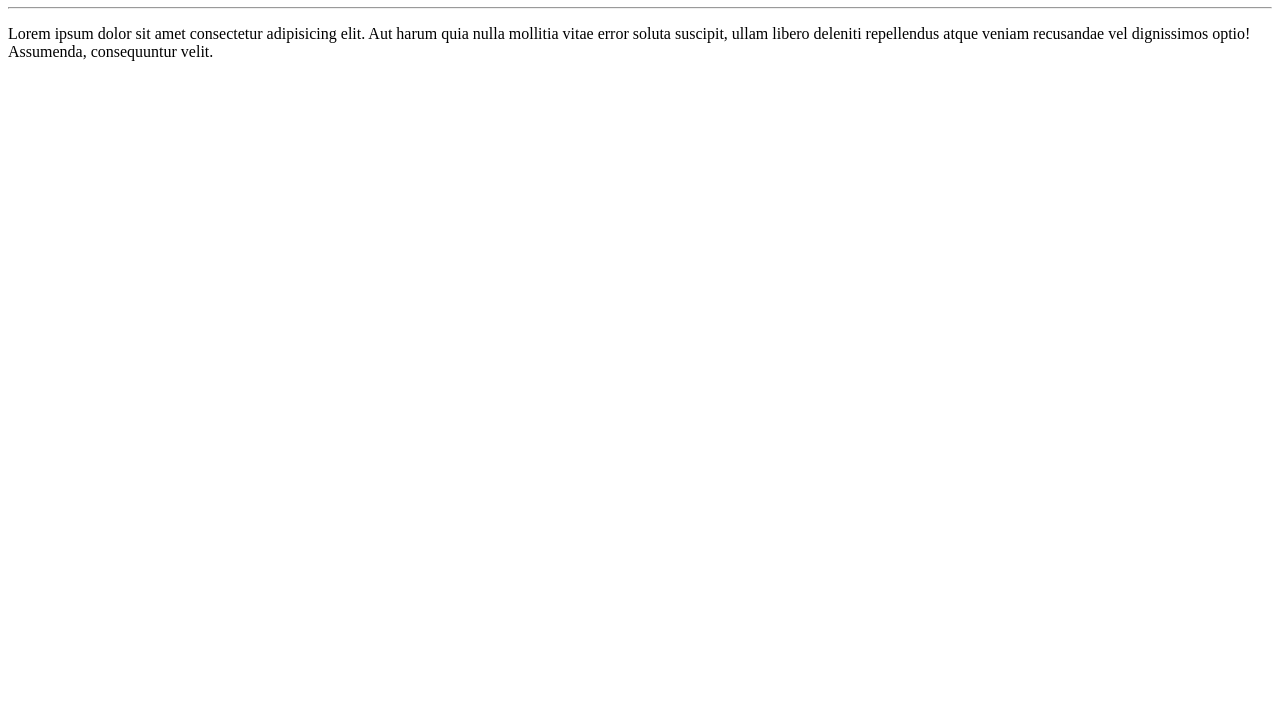
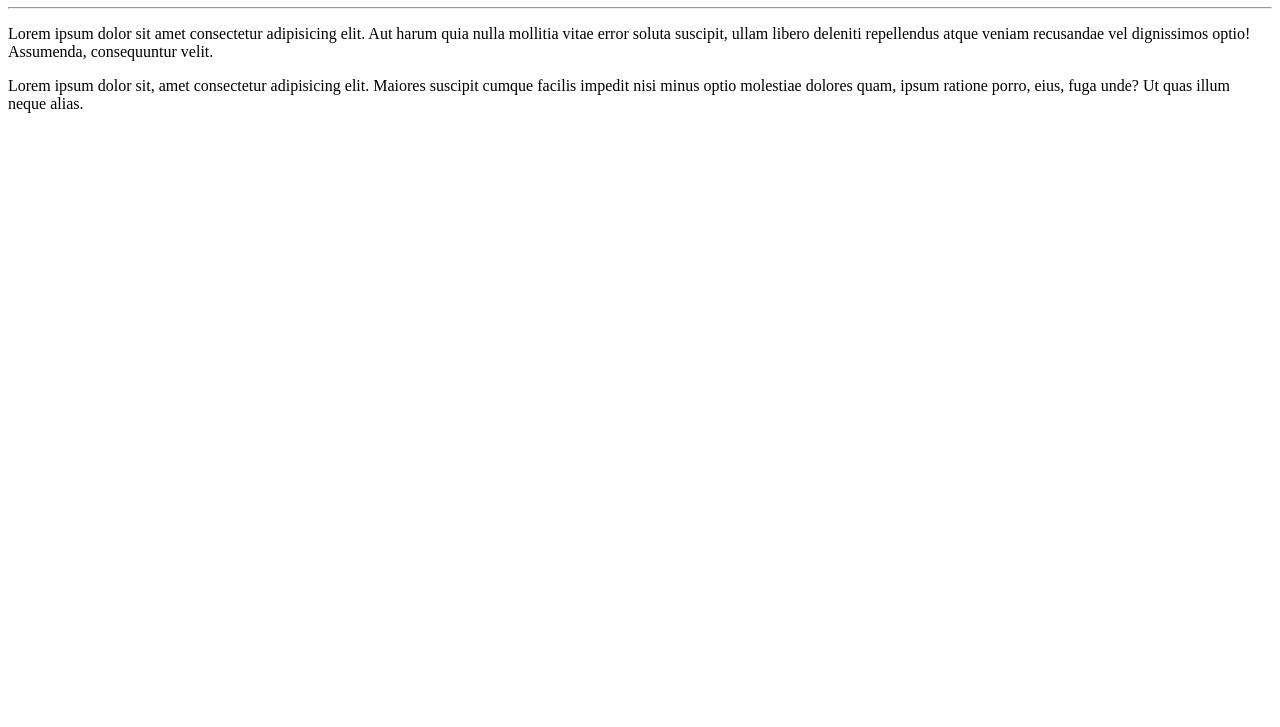
Before and after one commit to wendychagas/OlaMundo, a plain HTML site: page site-exemplo/index.html in a window 1280 px wide. Shown: the part 73-800 px from the top of the page. Drawn offline with Linux system fonts and the light colour scheme.

Commit message:
Adicionei um parágrafo

```diff
--- a/site-exemplo/index.html
+++ b/site-exemplo/index.html
@@ -10,5 +10,6 @@
     <h1>Olá, Mundo!</h1>
     <hr>
     <p>Lorem ipsum dolor sit amet consectetur adipisicing elit. Aut harum quia nulla mollitia vitae error soluta suscipit, ullam libero deleniti repellendus atque veniam recusandae vel dignissimos optio! Assumenda, consequuntur velit.</p>
+    <p>Lorem ipsum dolor sit, amet consectetur adipisicing elit. Maiores suscipit cumque facilis impedit nisi minus optio molestiae dolores quam, ipsum ratione porro, eius, fuga unde? Ut quas illum neque alias.</p>
 </body>
 </html>
```
